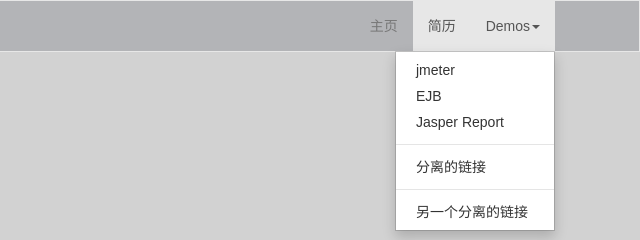
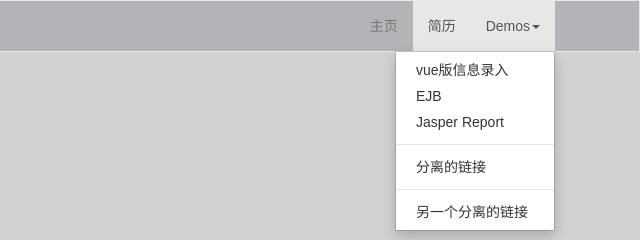
Before and after one commit to sjzhenglijun/zlj, a plain HTML site: page pages/jianli.html in a window 1280 px wide. Both pictures are taken after a click on the link "Demos". Shown: the top 240 px of the page, 640-1280 px from the left. Drawn offline with nearby package versions, Linux system fonts and the light colour scheme.

Commit message:
2.2.2
aa

```diff
--- a/pages/jianli.html
+++ b/pages/jianli.html
@@ -39,7 +39,7 @@
                         Demos<b class="caret"></b>
                     </a>
                     <ul class="dropdown-menu">
-                        <li><a href="#">jmeter</a></li>
+                        <li><a href="vue信息录入.html">vue版信息录入</a></li>
                         <li><a href="#">EJB</a></li>
                         <li><a href="#">Jasper Report</a></li>
                         <li class="divider"></li>
```
